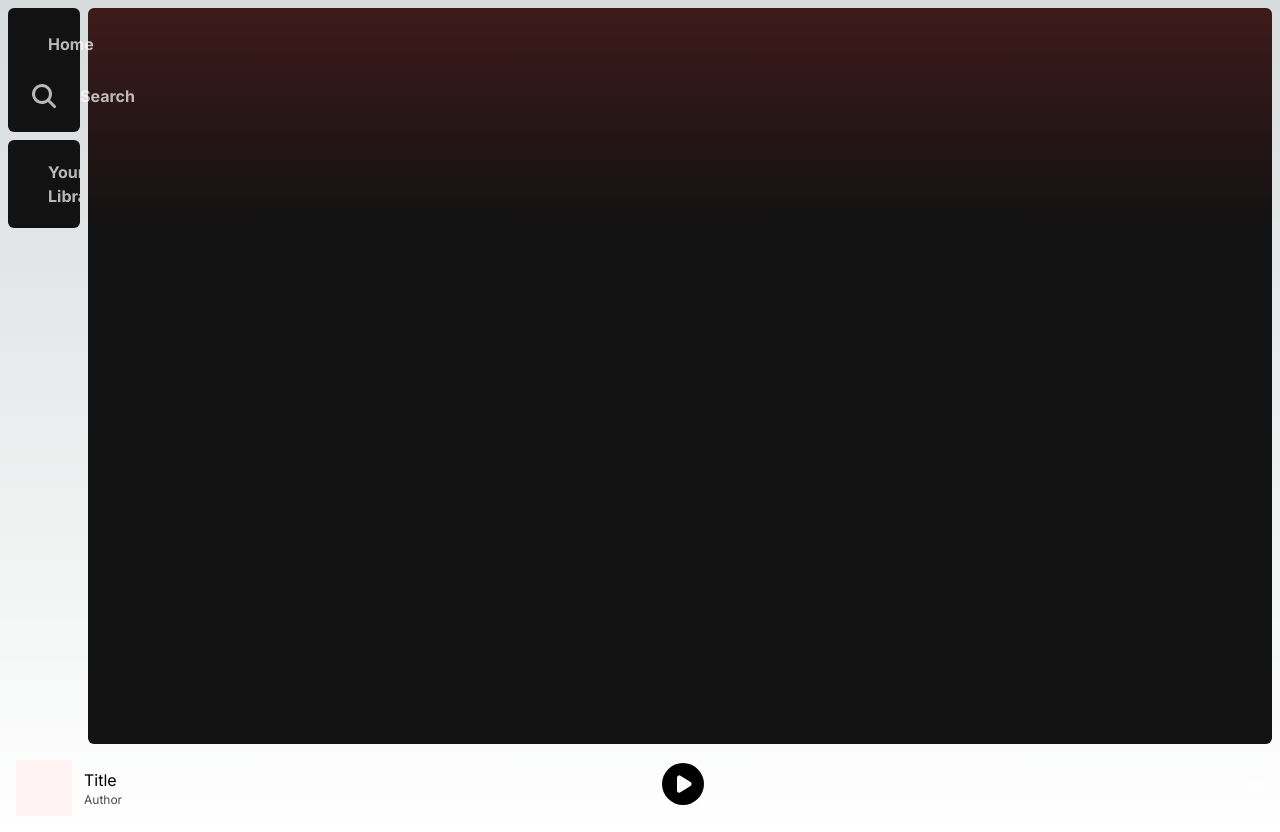
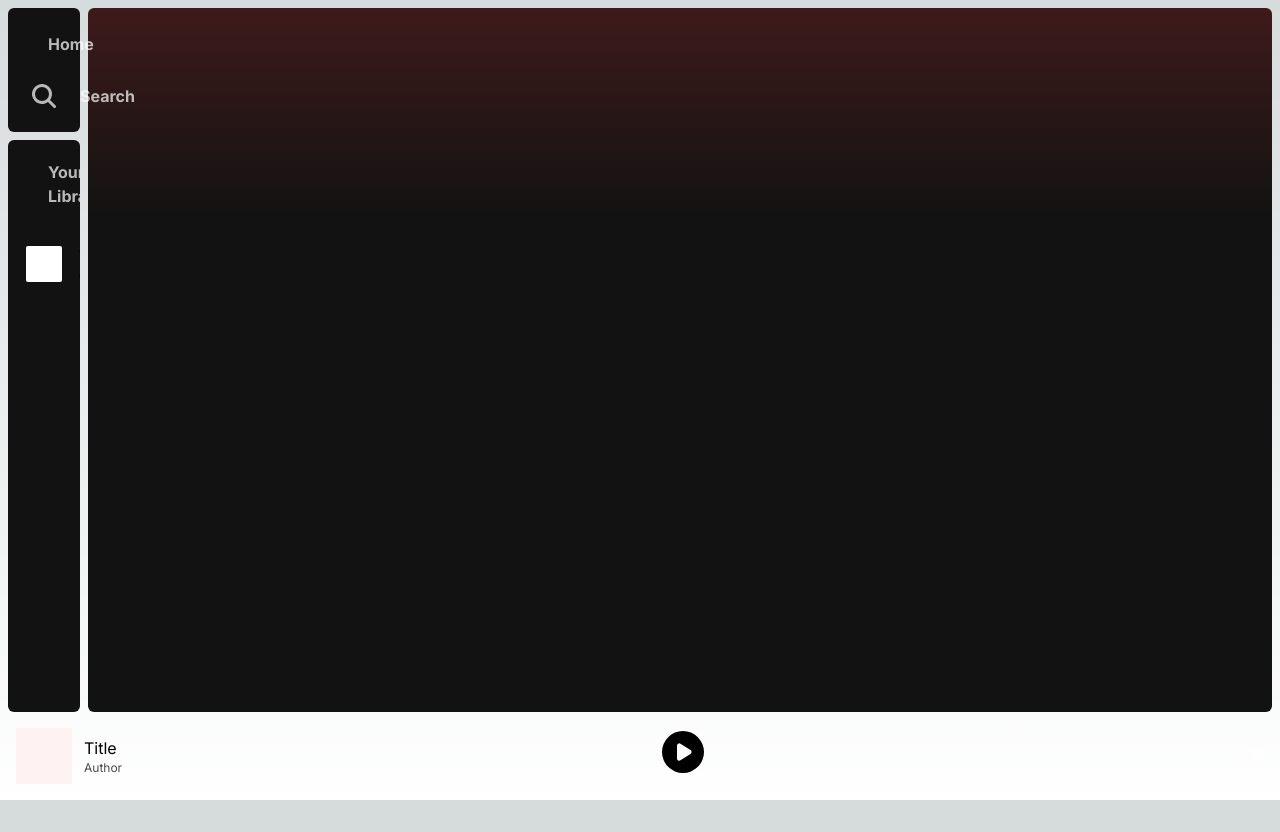
Before and after one commit to CheaVuThearith/spotifyclone, a Next.js app: page / in a window 1280 px wide. After the commit the page ends 800 px from the top, so only its background shows below. Built offline with nearby package versions, Linux system fonts and the light colour scheme.

Commit message:
navbar expand list

```diff
--- a/app/_components/Navbar.tsx
+++ b/app/_components/Navbar.tsx
@@ -21,7 +21,7 @@ const Navbar = ({}) => {
   }, [navExpanded]);
   return (
     <div
-      className={`sticky top-0 flex max-h-[93vh] flex-col items-center gap-y-2 p-2 transition-all ${navExpanded ? "w-96" : "w-[88px]"}`}
+      className={`sticky top-0 flex h-full flex-col items-center gap-y-2 p-2 transition-all ${navExpanded ? "w-96" : "w-[88px]"}`}
     >
       <div
         className={`flex flex-col items-center gap-y-5 rounded-md bg-[#121212] p-5 transition-all ${navExpanded ? "w-[368px]" : "w-[72px]"}`}
@@ -36,26 +36,39 @@ const Navbar = ({}) => {
         <NavbarLink name="search" showText={showText}>
           <div>
             <span
-              className={` absolute size-[.5rem] translate-x-[.60rem] translate-y-[.6rem] rounded-full bg-white ${pathname.startsWith("/search") ? "opacity-100" : "opacity-0"}`}
+              className={` absolute size-[.5rem] translate-x-[.63rem] translate-y-[.63rem] rounded-full bg-white ${pathname.startsWith("/search") ? "opacity-100" : "opacity-0"}`}
             ></span>
             <MagnifyingGlassIcon fill="white" className={`size-8`} />
           </div>
         </NavbarLink>
       </div>
       <div
-        className={`flex overflow-scroll flex-col items-center gap-y-5 rounded-md bg-[#121212] p-5 transition-all ${navExpanded ? "w-[368px]" : "w-[72px]"}`}
+        className={`flex h-full flex-col items-center gap-y-5 overflow-hidden rounded-md bg-[#121212] transition-all ${navExpanded ? "w-[368px]" : "w-[72px]"}`}
       >
         <span
           onClick={() => setNavExpanded((e) => !e)}
-          className={`flex w-full cursor-pointer items-center gap-x-5 font-bold text-white transition-all duration-500 hover:opacity-100 ${navExpanded ? "opacity-100" : "opacity-70"}`}
+          className={`sticky top-0 flex w-full cursor-pointer items-center gap-x-5 p-5 pb-0 font-bold text-white transition-all duration-500 hover:opacity-100 ${navExpanded ? "opacity-100" : "opacity-70"}`}
         >
           <BookmarkIcon
-            className={`size-7 transition-all duration-500 ${navExpanded ? "fill-white" : "fill-[#121212]"}`}
+            className={`size-7 translate-x-[2px] transition-all duration-500 ${navExpanded ? "fill-white" : "fill-[#121212]"}`}
             stroke="white"
             strokeWidth={0.8}
           />
           {showText && "Your Library"}
         </span>
+        <div
+                   className={`flex w-full flex-col gap-y-5 overflow-scroll p-[18px]`}
+        >
+          <div className="flex items-center gap-x-4">
+            <div className="size-9 shrink-0 rounded-sm bg-white"></div>
+            {showText && (
+              <span className="flex flex-col">
+                <p className="text-sm">Title</p>
+                <p className="text-xs opacity-70">Author</p>
+              </span>
+            )}
+          </div>
+        </div>
       </div>
     </div>
   );
--- a/app/layout.tsx
+++ b/app/layout.tsx
@@ -2,7 +2,11 @@ import type { Metadata } from "next";
 import { Inter } from "next/font/google";
 import "./globals.css";
 import Navbar from "./_components/Navbar";
-import { PlayCircleIcon, PlayIcon, SpeakerWaveIcon } from "@heroicons/react/16/solid";
+import {
+  PlayCircleIcon,
+  PlayIcon,
+  SpeakerWaveIcon,
+} from "@heroicons/react/16/solid";
 
 const inter = Inter({ subsets: ["latin"] });
 
@@ -19,8 +23,8 @@ export default function RootLayout({
   return (
     <html lang="en">
       <body className={inter.className}>
-        <div className=" flex flex-col">
-          <div className="flex min-h-[94vh] max-h-[94vh] select-none">
+        <div className=" flex h-screen flex-col justify-between">
+          <div className="flex min-h-[90vh] grow select-none">
             <Navbar />
             <div
               className="m-2 ml-0 w-full overflow-scroll rounded-md p-4 pt-2"
@@ -31,19 +35,19 @@ export default function RootLayout({
               {children}
             </div>
           </div>
-          <div className="w-full p-4 pt-2 flex justify-between">
+          <div className="flex w-full justify-between p-4 pt-2">
             <div className="flex items-center gap-x-3">
               <div className="size-14 bg-red-50"></div>
               <div className="flex flex-col">
-              <p className="">Title</p>
-              <p className="text-xs opacity-70">Author</p>
+                <p className="">Title</p>
+                <p className="text-xs opacity-70">Author</p>
               </div>
             </div>
             <div>
               <PlayCircleIcon className="size-12" />
             </div>
             <div className="flex items-center">
-              <SpeakerWaveIcon className="size-5 fill-none stroke-white opacity-70"/>
+              <SpeakerWaveIcon className="size-5 fill-none stroke-white opacity-70" />
             </div>
           </div>
         </div>
```
